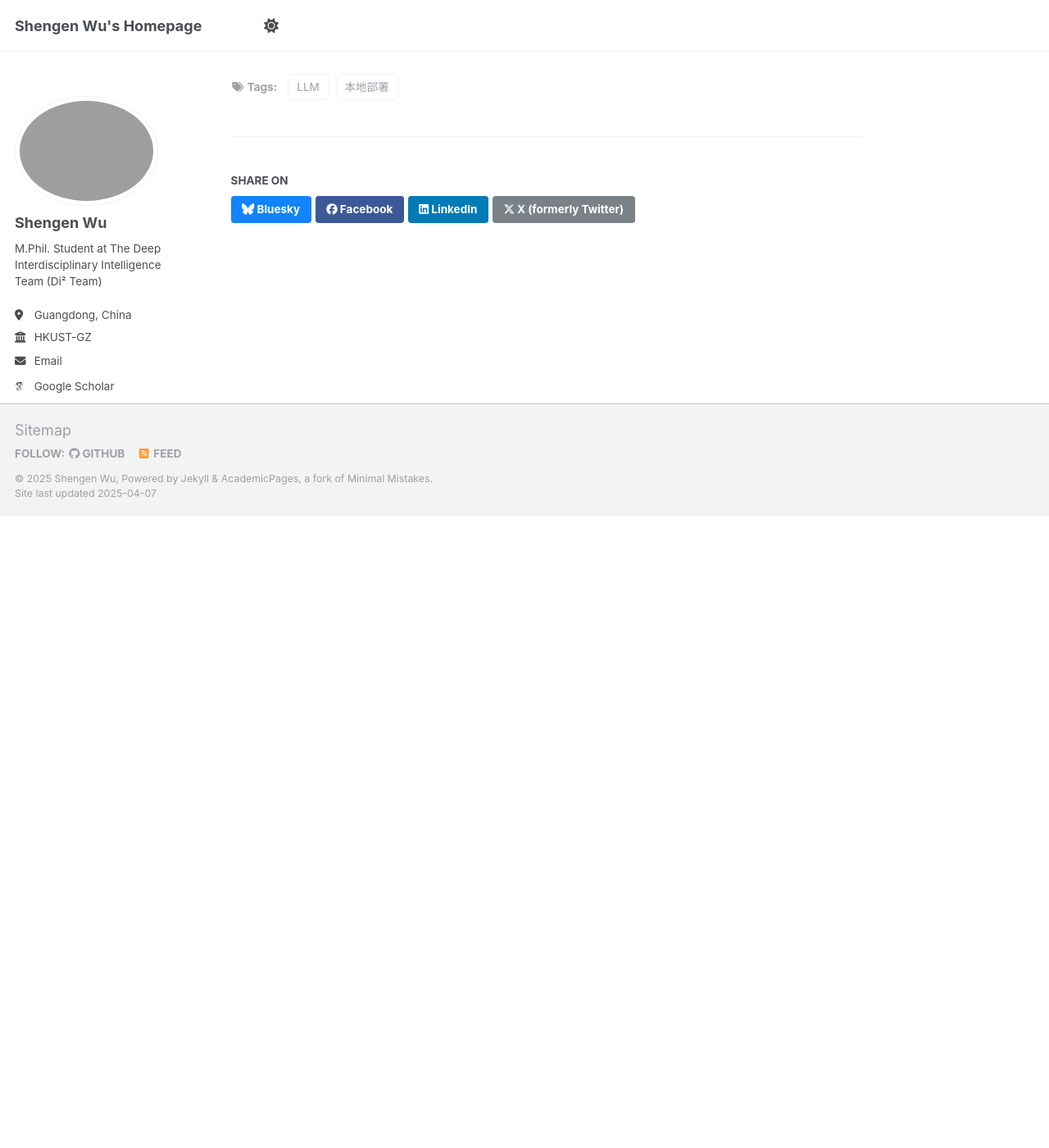
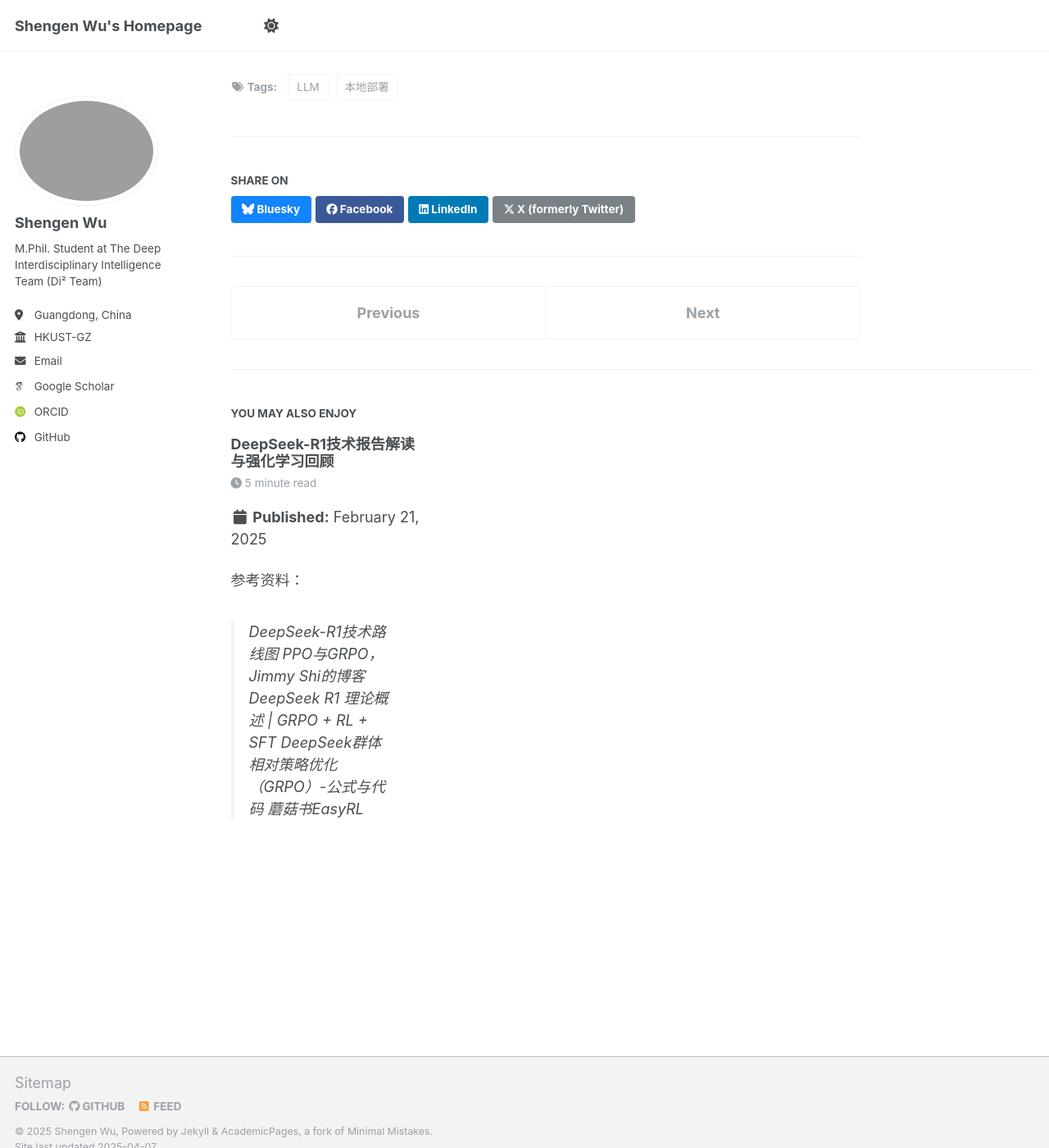
Before and after one commit to ShengenWu/shengenwu.github.io, a Jekyll site: the page built from _posts/2025-03-15-vLLMOpenWebUI.md, in a window 1280 px wide and 1400 px high, scrolled down 8867 px. Shown: the whole window at 82% size. Built offline with Jekyll 4.4.1, drawn with Linux system fonts in a browser that asks for light colours; some web fonts are replaced; before the commit the page ends 9497 px from its top, so only the background shows below that; some of the changed lines change nothing that is shown; some of the changed text lies outside the part shown.

Commit message:
update blog

````diff
--- /dev/null
+++ b/_posts/2025-02-21-DeepSeek-R1.md
@@ -0,0 +1,347 @@
+---
+title: 'DeepSeek-R1技术报告解读与强化学习回顾'
+date: 2025-02-21
+permalink: /posts/2025/02/DeepSeek-R1/
+tags:
+  - DeepSeek
+  - LLM
+  - Reasoning
+---
+
+参考资料：
+>[DeepSeek-R1技术路线图](https://www.reddit.com/r/LocalLLaMA/comments/1i66j4f/deepseekr1_training_pipeline_visualized/?rdt=64269)
+>[PPO与GRPO，Jimmy Shi的博客](https://yugeten.github.io/posts/2025/01/ppogrpo/)
+>[DeepSeek R1 理论概述 | GRPO + RL + SFT](https://www.youtube.com/watch?v=QdEuh2UVbu0)
+>[DeepSeek群体相对策略优化（GRPO）-公式与代码](https://www.youtube.com/watch?v=Yi1UCrAsf4o)
+>[蘑菇书EasyRL](https://datawhalechina.github.io/easy-rl/#/?id=%e8%98%91%e8%8f%87%e4%b9%a6easyrl)
+
+---
+
+# 0 关于RL的一些回顾
+>RL的出现远早于LLM，为了将LLM中基于强化学习的训练方法统一到RL的框架下，你可能会接触到一些诸如奖励模型、评价模型、环境等似乎与LLM无关的名称。在这一部分，我们将讲解各个名词的含意。
+
+## 0.1 RLHF
+我们将RLHF的工作流程分为步骤：
+
+1. 对于每个提示，请从模型中采样多个响应；
+2. 人类按质量对这些产出进行排名；
+3. 鉴于任何模型响应，**训练奖励模型**来预测人类的偏好 /排名；
+4. 使用**RL（例如PPO，GRPO）** 微调模型以最大化奖励模型的分数。
+
+正如我们可以看到的那样，这里的过程相对简单，具有两个可学习的部分，即奖励模型和RL。在这一部分，我们可以顺便回顾奖励模型的相关内容。
+
+## 0.2 Reward Model
+我们不能让人类对模型的所有输出进行排名。一种节省成本的方法是让注释者对LLM输出的一小部分进行评分，然后训练模型来预测这些注释者的偏好，这就是奖励模型的来源。
+
+假设我们的奖励模型是$R_\phi$。给定一个prompt $p$，LLM将会生成 $N$ 个回复$r_i,...,r_N$。对于RLHF方法，人类将会对模型的输出进行排序，例如从 $r_i$ 到 $r_j$ （从高到低）。那么很自然的，为了训练一个模仿人类给模型打分的模型，我们会想到使用一个差值的对数函数来最小化损失函数训练模型：
+$$
+\mathcal{L}(\phi) = - \log \sigma(R_\phi(p, r_i) - R_\phi(p, r_j))
+$$
+ 这一符合直觉的损失函数源自于**Bradley-Terry model**，此处不会展开讲解。只需要知道，奖励模型是一个用来给LLM的输出进行打分的模型，LLM的输出越符合约束，该条输出的奖励分数越高。
+
+ 请注意，部分响应的奖励始终是0；仅对于LLM的完整响应，奖励模型才能返回非零标量分数。这一重要事实将在稍后变得重要。
+
+---
+
+# 1 关于PPO
+> 这一部分仅仅只是为了粗略地讲解PPO，这样你可能会对GRPO有更深刻的理解，但直接进入GRPO部分也不会造成任何理解上的困难。
+
+首先，一个抽象的概念是，PPO代表近端优化策略，它由以下部分组成：
+
+1. 策略模型：一个经过Pretrain或SFT后的模型
+2. 奖励模型：经过训练的冷冻网络，可以完全回应提示，从而提供标量奖励；
+3. 评价模型：也称为价值函数，这是一个可学习的网络，可以**部分响应**提示并预测标量奖励，通常来说，评价模型的大小将与策略模型一致。
+
+这三个组件将经过以下五个步骤完成一次RL循环：
+
+1. 生成响应：LLM（策略模型）为给定提示产生多个响应；
+2. 分数响应：奖励模型为每个响应分配奖励；
+3. 计算优势：使用GAE计算优势（稍后再详细介绍，它用于训练LLM）；
+4. 优化策略：通过优化总目标来更新LLM（策略模型）；
+5. 更新评价模型：训练价值功能可以更好地预测给定**部分响应**的奖励。
+
+你可能会奇怪部分响应的含意，在后文我们会引出这一部分的解释。现在，让我们在更多细节中查看其中的一些阶段/组件，然后看看它们如何融合在一起。
+
+## 1.1 States and Actions
+在开始之前，我们仍旧需要明确一些术语，这些术语来源于RL，我们希望将整个训练过程统一在RL的框架下：
+
+1. States：状态，套用到LLM中表示当前模型的输出，记作 $s_t$ ；
+2. Actions：动作，套用到LLM表示模型在当前状态下输出的下一个token，记作 $a_t$ 。
+
+其中，$t$ 在RL中表示时间步，但在当前表示的是token-level。一个简单的例子，对LLM给定一个prompt $p$，LLM将会生成一个长度为 $T$ 的回答 $r_i$ 。
+
+- $t=0$ 时，我们的状态就是prompt，也就是 $s_0=p$ ，而 $a_0$ 表示LLM生成的第一个token；
+- $t=1$ 时，$s_1=p,a_0$，LLM将会生成下一个token，也就是 $a_1$；
+- $t=T-1$ 时，$s_{T-1}=p,a_{0:T-2}$，LLM将会生成下一个token，也就是$a_{T-1}$。
+
+>注意，此处的 $r_i$ 是instance-level而不是token-level。我们把所有actions连接起来就等价于 $r_i$ ，也就是 $r_i = a_0, a_1,...,a_{T-1}$
+
+## 1.2 General Advantage Estimation (GAE)
+我们的策略模型（LLM）需要更新以得到更好的Advantage（优势）。从直觉上说，它定义了当前状态 $s_t$ 下做出的action $a_t$ 相比于一个平均的action“好”了多少。定义如下：
+$$
+A_t=Q(s_t,a_t)-V(s_t)
+$$
+此处，$Q(s_t,a_t)$ 是在状态 $s_t$ 下采取特定行动 $a_t$ 的**预期累积奖励**。$V(s_t)$ 是策略模型在状态st下采取的**平均行动**的预期累积奖励。
+
+有两种主要方式来估计这种优势，每种方式都有其权衡，具体如下：
+
+1. **蒙特卡洛方法（Monte-Carlo, MC）**：使用整个轨迹的奖励（即完整的响应）。这种方法由于稀疏奖励的原因，具有较高的方差——从大语言模型（LLM）中采集足够的样本来使用MC优化是很昂贵的，但它的偏差较低，因为我们可以准确地建模奖励。
+2. **时间差分方法（Temporal Difference, TD）**：使用一步轨迹奖励（即衡量给定提示下刚生成的词的质量）。通过这种方式，我们可以在token级别计算奖励，这显著减少了方差，但同时，偏差上升，因为我们无法像在完整生成的响应中那样准确预测最终的奖励。
+
+在这里，广义优势估计（GAE）就发挥了作用——它通过多步TD来平衡偏差和方差。然而，回想一下我们之前提到过，如果响应不完整，奖励模型会返回0：在不知道生成某个词前后奖励如何变化的情况下，我们怎么计算TD呢？因此，我们引入了一个专门做这件事的模型，我们称之为评价模型。
+
+## 1.3 评价模型
+评价模型被训练为在只有部分状态时预期最终奖励，这样我们就可以计算TD。训练评价模型$V$其实非常直接（直接估计期望），对于给定的部分状态 $s_t$ 我们想要预测在最终状态（$s_T=p,r$）下奖励模型的输出。
+$$
+L(\gamma) = \mathbb{E}_t \left[ \left( V_\gamma(s_t) - \text{sg}(R_\phi(s_T)) \right)^2 \right]
+$$
+sg表示停止梯度操作。如我们所见，评价模型接受了简单的L2损失对奖励模型的分数。
+
+奖励模型 $R$ 在PPO和冷冻之前接受了训练，其工作也只是为了预测奖励。然而评价模型需要接受与LLM相同的训练。这是因为鉴于当前的策略模型，价值函数必须估算部分响应的奖励。因此，评价模型必须与策略模型一起进行更新，以避免其预测变得过时和未对准。这就是所谓的actor-critic。
+
+现在，我们有一种方法可以预见部分状态的奖励。现在让我们继续使用GAE，如前所述，它计算了一个多步TD目标：
+$$
+A_{K}^{\text{GAE}} = \delta_0 + \lambda \delta_1 + \lambda^2 \delta_2 + \cdots + (\lambda)^{K-1} \delta_{K-1} = \sum_{t=0}^{K-1} (\lambda)^t \delta_t,
+$$
+其中，$K$表示TD的步数（$K<T$）。t表示时间步 $t$ 上的TD error，也就是：
+$$
+\delta_t = V_\gamma(s_{t+1}) - V_\gamma(s_t)
+$$
+简而言之，TD误差计算了一个时间步的预期总奖励与当前状态的价值函数之间的差异。GAE通过计算K个时间步内的聚合单步TD误差来估计优势。在GAE中，$\lambda$控制了方差和偏见之间的权衡：
+
+- 当 $\lambda=0$，GAE退化成单步TD；
+- 当 $\lambda=1$，GAE等价于MC。
+
+>我在这里省略了一些细节。原本在GAE中还有一个折扣因子，但通常我们都会设置为1，因此在此处省略。这会极大的简化公式的复杂程度。
+
+在RLHF中，我们希望最大化此优势，从而最大程度地提高LLM生成的每个token的奖励。
+
+## 1.4 PPO Objective
+终于，我们来到了最终的组装部分。在了解了以上内容以后，我们再来查看PPO的目标函数的组成：
+
+1. 剪裁后的替代目标 clipped surrogate objective；
+2. 熵奖励 Entropy bonus；
+3. KL惩罚。
+
+### 1.4.1 clipped surrogate objective
+我们将在这一步最大化优势函数AGAEK，使得对每个LLM生成的token都可以预测最大的奖励（也就是说，根据优势的定义，LLM预测的每个令牌都应该比其平均预测好得多）。首先，我们写下需要优化的损失函数L，稍后我们会了解到==剪裁后的替代目标==的具体意义。
+$$
+L^{\text{clip}}(\theta) = \mathbb{E}_t \left[ \min \left( c_t(\pi_\theta) A_t^{GAE}, \text{clip}(c_t(\pi_\theta), 1 - \epsilon, 1 + \epsilon) A_t^{GAE} \right) \right],
+$$
+此处的 $\epsilon$ 控制剪裁的范围。$c_t(\pi_\theta)$ 是在给定累计状态st的情况下预测特定token at的概率比，这一比值由策略模型更新前、后构成。
+$$
+c_t(\pi_\theta) = \frac{\pi_\theta(a_t | s_t)}{\pi_{\theta_{\text{old}}}(a_t | s_t)}.
+$$
+一个简单的例子来了解clip到底是如何工作的：
+
+1. 假设某个token有如下概率分布
+	- 在LLM未更新时的概率为0.1
+	- 在LLM更新后的概率为0.3
+2. 根据公式，我们计算得 $c_t = \frac{0.3}{0.1}=3$
+3. 如果我们取 $\epsilon=0.2$，那么 $c_t$ 被剪裁后的值将为 $1.2$
+4. 最终，clipped surrogate loss将会是 $L^{\text{clip}}(\theta) = 1.2A_t^{GAE}$。
+
+你可以将剪裁视为防止过度自信的一种方式。如果没有剪裁，那么一个很大的$A$将会导致过度激进的更新策略。一个更直观的可视化如下：
+
+![[Pasted image 20250220015216.png]]
+
+### 1.4.2 KL divergence penalty
+除了Clip，我们还有KL散度惩罚来限制模型不要偏离原始模型（Reference Model）太多。此处的原始模型通常指在优化开始前的模型。公式如下：
+$$
+\text{KL}(\theta) = \mathbb{E}_{s_t} \left[ \mathbb{D}_{\text{KL}} \left( \pi_{\theta_{\text{Ref}}}(\cdot | s_t) \, \middle| \middle| \, \pi_\theta(\cdot | s_t) \right) \right]
+$$
+```python
+# Compute KL divergence between original and current policy/model
+logits_orig = original_model(states)  # Original model's logits
+logits_current = current_model(states)  # Current model's logits
+
+probs_orig = F.softmax(logits_orig, dim=-1)
+log_probs_orig = F.log_softmax(logits_orig, dim=-1)
+log_probs_current = F.log_softmax(logits_current, dim=-1)
+
+kl_div = (probs_orig * (log_probs_orig - log_probs_current)).sum(dim=-1)
+kl_penalty = kl_div.mean()  # Average over sequence and batch
+```
+
+### 1.4.3 Entropy bonus
+该损失通过惩罚低熵来鼓励LLM探索不同的生成。
+$$
+H(\theta) = - \mathbb{E}_{a_t} \left[ \log \pi_\theta(a_t | s_t) \right].
+$$
+```python
+# Compute entropy of current policy
+probs_current = F.softmax(logits_current, dim=-1)
+log_probs_current = F.log_softmax(logits_current, dim=-1)
+
+entropy = -(probs_current * log_probs_current).sum(dim=-1)
+entropy_bonus = entropy.mean()  # Average over sequence and batch
+```
+
+### 1.4.4 Finally, the PPO objective
+根据上面的三个函数，还有评价模型的MSE损失（在先前与策略函数一起进行了优化），PPO目标定义为如下：
+$$
+\mathcal{L}_{\text{PPO}}(\theta, \gamma) = \underbrace{\mathcal{L}_{\text{clip}}(\theta)}_{\text{maximise reward}} + \underbrace{w_1 H(\theta)}_{\text{Maximise entropy}} - \underbrace{w_2 \text{KL}(\theta)}_{\text{Penalise KL divergence}} - \underbrace{w_3 \mathcal{L}(\gamma)}_{\text{Critic L2}}
+$$
+最终，我们得到了完整的PPO优化函数，并遵从一开始讲到的5个步骤进行PPO优化。
+
+---
+
+# 2 GRPO
+## 2.1 What's the different?
+既然我们对PPO有很好的了解，那么非常容易理解GRPO，而关键区别在于两种算法如何估计优势$A$。不像在PPO中那样通过评价模型估算优势，而是通过使用相同的提示从LLM中获取多个样本来做到这一点。流程如下：
+
+1. 对于每一个prompt $p$，从策略模型（LLM）中采样出一组（a Group）回答 $\mathcal{G} = r_1, r_2, \ldots, r_N$；
+2. 对于每一个回答都计算一个奖励
+3. 计算每个响应的群体标准化优势（group-normalized advantage）：
+$$A_i = \frac{R_\phi(r_i) - \text{mean}(\mathcal{G})}{\text{std}(\mathcal{G})}$$
+此处的$\text{mean}(\mathcal{G})$、$\text{std}(\mathcal{G})$分别表示组内平均值和标准偏差。
+
+在GRPO中，优势近似为其在其一系列响应组中的每个响应的归一化奖励。这消除了评论网络计算每步奖励的需求。也就是说，在GRPO的优化过程中，我们不需要生成一个与策略模型同样大小的评价模型了。
+
+## 2.2 GRPO objective
+与PPO相似，GRPO仍然利用剪裁的替代损失以及KL惩罚。此处未使用Entropy bonus，因为基于组的抽样已经鼓励探索。剪裁的替代损失与PPO中使用的损失相同。完整的公式如下：
+$$
+\mathcal{L}_{\text{GRPO}}(\theta) = \underbrace{\mathcal{L}_{\text{clip}}(\theta)}_{\text{Maximise reward}} - \underbrace{w_1 \mathbb{D}_{\text{KL}}(\pi_\theta \| \pi_{\text{ref}})}_{\text{Penalise KL divergence}}
+$$
+此处，
+$$
+\mathcal{L}_{\text{clip}}(\theta) = \frac{1}{N} \sum_{i=1}^{N} \left( \min \left( \frac{\pi_\theta(r_i | p)}{\pi_{\theta_{\text{old}}}(r_i | p)} A_i, \, \text{clip} \left( \frac{\pi_\theta(r_i | p)}{\pi_{\theta_{\text{old}}}(r_i | p)}, 1 - \epsilon, 1 + \epsilon \right) A_i \right) \right)
+$$
+![[Pasted image 20250219223355.png]]
+## 2.3 关于PPO与GRPO的总结
+![[Pasted image 20250220022836.png]]
+
+---
+
+# 3 DeepSeek-R1
+## 3.1 TLDR
+三个主要贡献与模型：
+
+- DeepSeek-R1-Zero：不用SFT直接进行RL，也能取得不错的效果。
+- DeepSeek-R1 ：加入少量（数千量级）CoT数据进行SFT作为冷启动，然后再进行RL，可以取得更优的性能。同时回答更符合人类偏好。
+- 用DeepSeek-R1的样例去蒸馏小模型，能取得惊人的效果。
+
+与现有的Reasoning Model的对比：
+![[Pasted image 20250220130238.png]]
+
+## 3.2 DeepSeek-R1-Zero
+该模型的训练过程极其简单：
+- 使用DeepSeek-V3做为Base Model训练；
+- 使用GRPO做为RL训练中的算子；
+	- 使用一个“平平无奇”的模板；
+	- Reward Model：
+		- **准确性奖励**：对于数学问题，直接匹配标准答案；对于代码问题，基于编译执行单测去验证。
+		- **格式奖励**：看CoT过程是否以标准\<think> \</think>包裹。
+![[Pasted image 20250220130326.png]]
+
+ 从方法层面上来看，简单暴力，但是效果出奇的好。看起来随着训练步数的增加，性能稳步提升，达到和OpenAI-o1-0912接近的水平。
+ ![[Pasted image 20250220130928.png]]
+
+ 并且观察到了明显的“进化”现象，随着训练步数的增加，输出平均长度也在增加。意味着LLM似乎自己已经潜移默化学会了进行更多的思考和推理，达到更好的效果。
+ ![[Pasted image 20250220131100.png]]
+
+ 甚至出现了自主的“Aha Moment”情况，突然就能开始反思。
+![[Pasted image 20250220131155.png]]
+
+然而完全的RL路线也不是那么完美，DeepSeek团队也发现了一些问题，比如，DeepSeek-R1-Zero 生成的答案可读性相对差、存在混合语言输出情况。为了让模型说人话，还是得加点SFT。这就是DeepSeek-R1的部分了。
+
+## 3.3 DeepSeek-R1
+DeepSeek-R1-Zero已经证明了，完全不进行SFT, 直接RL就能显著提升LLM的推理能力；但是同时输出的可读性、混合语言输出问题是很大的问题。可别忘了SFT不就是为了遵循指令，让LLM模仿说人话吗？那把SFT阶段再加上不就得了。既然完全不SFT也能有非常好的效果，那少加一点是不是就能让LLM学会说人话了，同时推理能力也能进一步提升呢？DeepSeek-R1采用如下4个阶段，又把能力进一步加强。
+
+- **少量Long CoT数据的冷启动**：大约数千条（thousands of）冷启动数据，对于长CoT数据，使用few-shot，直接提示DeepSeek-R1-Zero通过反思和验证生成详细答案，然后通过人工注释者的后处理来细化结果。（具体的数据和处理方法在文中未提及，我们无法知道到底有多少数据，也不知道具体如何处理）
+- **推理阶段的RL和新的奖励机制**：对数学、代码等推理场景进行RL。和DeepSeek-R1-Zero一样的方式。针对DeepSeek-R1-Zero输出中语言混合的情况，额外增加一个奖励：==语言一致性奖励==，统计输出中目标语言的占比作为奖励信号。将原始的准确性奖励与语言一致性奖励求和作为最终奖励，进行过程反馈。
+- **拒绝采样和SFT**：这一步主要是为了提升模型的==通用能力==，通过构建两部分的数据进行SFT来实现。
+	1. 推理数据：采用拒绝采样的方式从前一阶段得到的模型生成推理过程，同时额外引入一些无法用规则进行奖励的数据（这部分数据使用DeepSeek-V3通过LLM-as-judge的方式进行奖励，比较GroudTruth与实际输出）。同时，过滤掉了包含混合语言、长段落、代码块的CoT数据。总计有600k样本。
+	2. 非推理数据：使用DeepSeek-V3生成、使用DeepSeek-V3的SFT数据，共计200k推理无关的样本。
+	3. 这一阶段总共生成了80w样本，用DeepSeek-V3-Base 进行了2个epoch的SFT。
+- **适配所有场景的RL阶段**：最后为了同时平衡推理能力和通用能力，又进行了一次RL。对于不同的数据类型，采用不同的prompt和奖励。
+	- 对于推理数据，使用DeepSeek-R1-Zero中的方法，该方法在数学、编程和逻辑推理领域使用基于规则的奖励指导学习过程。
+	- 对于通用数据，使用通用的RM来进行奖励。基本复用DeepSeek-V3的方式。
+	- 对于有用性，专注于评估最终的summary，确保评估对用户的实用性和相关性，同时尽量减少对底层推理过程的干扰。
+	- 对于无害性，评估模型的整个响应，包括推理过程和总结，以识别和减轻生成过程中可能出现的任何潜在风险、偏见或有害内容。
+
+最终，奖励信号和多样化数据分布的整合使得最终的模型既能保持推理能力，又能满足有用性和无害性，取得比较好的用户体验。
+![[Pasted image 20250220132541.png]]
+
+## 3.4 蒸馏小模型
+直接用DeepSeek-R1阶段三：“拒绝采样和SFT” 时的数据对小模型进行SFT，**不包含RL阶段**，就能取得比较好的效果。
+![[Pasted image 20250220132558.png]]
+DeepSeek在Qwen和LLaMA的多个小模型上进行了尝试，效果依然非常显著。（不用自家小模型的原因可能是V2-Lite实在太烂了）
+
+为什么不在小模型上尝试SFT+RL的操作？从实验结果来看，蒸馏效果更好。用小的模型一顿SFT+RL操作，最后的效果还远不如直接蒸馏更好性能模型的输出直接SFT。
+![[Pasted image 20250303150323.png]]
+
+## 3.5 总结
+ 一张图总结讲解DeepSeek-R1技术路线：
+![[Pasted image 20250219201938.png]]
+
+```json
+{
+	"messages": [
+		{ "role": "system", "content": "A conversation between User and Assistant. The user asks a question, and the Assistant solves it. The assistant first thinks about the reasoning process in the mind and then provides the user with the answer. The reasoning process and answer are enclosed within <think> </think> and <answer> </answer> tags, respectively, i.e., <think> reasoning process here </think><answer> answer here </answer>"
+		},
+		{ "role": "user", "content": "Please reason step by step, and put your final answer within \boxed{}. Natalia sold clips to 48 of her friends in April, and then she sold half as many clips in May. How many clips did Natalia sell altogether in April and May?"
+		}
+	],
+	"solution": "\boxed{72}"
+}
+```
+
+格式奖励函数：
+```python
+class Format(ORM):
+	def __call__(self, completions, **kwargs) -> List[float]:
+		"""
+		Reward function that checks if the completion has a specific format.
+		"""
+		pattern = r'^<think>.*?</think>\s*<answer>.*?</answer>$'
+		matches = [re.match(pattern, content, re.DOTALL | re.MULTILINE) for content in completions]
+
+		return [1.0 if match else 0.0 for match in matches]
+
+```
+
+准确性奖励函数：
+```python
+class MathAccuracy(ORM):
+
+    def __init__(self):
+        import importlib.util
+        assert importlib.util.find_spec('math_verify') is not None, (
+            "The math_verify package is required but not installed. Please install it using 'pip install math_verify'.")
+
+    def __call__(self, completions, solution, **kwargs) -> List[float]:
+        from latex2sympy2_extended import NormalizationConfig
+        from math_verify import LatexExtractionConfig, parse, verify
+        rewards = []
+        for content, sol in zip(completions, solution):
+            gold_parsed = parse(sol, extraction_mode='first_match', extraction_config=[LatexExtractionConfig()])
+            if len(gold_parsed) != 0:
+                # We require the answer to be provided in correct latex (no malformed operators)
+                answer_parsed = parse(
+                    content,
+                    extraction_config=[
+                        LatexExtractionConfig(
+                            normalization_config=NormalizationConfig(
+                                nits=False,
+                                malformed_operators=False,
+                                basic_latex=True,
+                                equations=True,
+                                boxed=True,
+                                units=True,
+                            ),
+                            # Ensures that boxed is tried first
+                            boxed_match_priority=0,
+                            try_extract_without_anchor=False,
+                        )
+                    ],
+                    extraction_mode='first_match',
+                )
+                # Reward 1 if the content is the same as the ground truth, 0 otherwise
+                reward = float(verify(answer_parsed, gold_parsed))
+            else:
+                # If the gold solution is not parseable, we reward 1 to skip this example
+                reward = 1.0
+            rewards.append(reward)
+        return rewards
+```
--- a/_posts/2025-03-15-vLLMOpenWebUI.md
+++ b/_posts/2025-03-15-vLLMOpenWebUI.md
@@ -89,7 +89,7 @@
   --port 8000
 ```
 
-然后访问`http://10.120.17.133:8080/`，在初次开启服务时需要新建管理员账户，登录名为邮箱，名称为显示在控制台上的名字，邮箱只用做登录名无须验证。
+然后访问`http://YourLocalHostIP:8080/`，在初次开启服务时需要新建管理员账户，登录名为邮箱，名称为显示在控制台上的名字，邮箱只用做登录名无须验证。
 
 接下来，点击左下角头像，进入`管理员面板`，找到`设置`。
 
````
